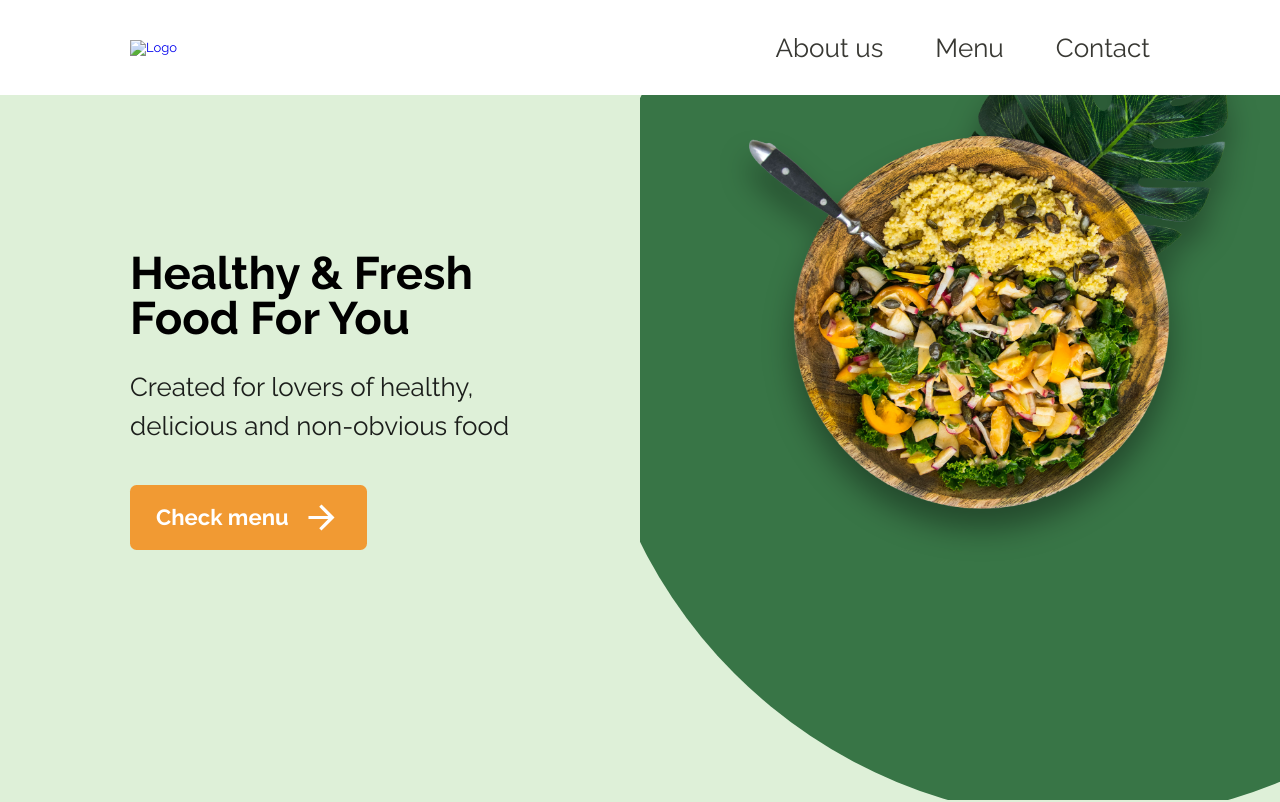
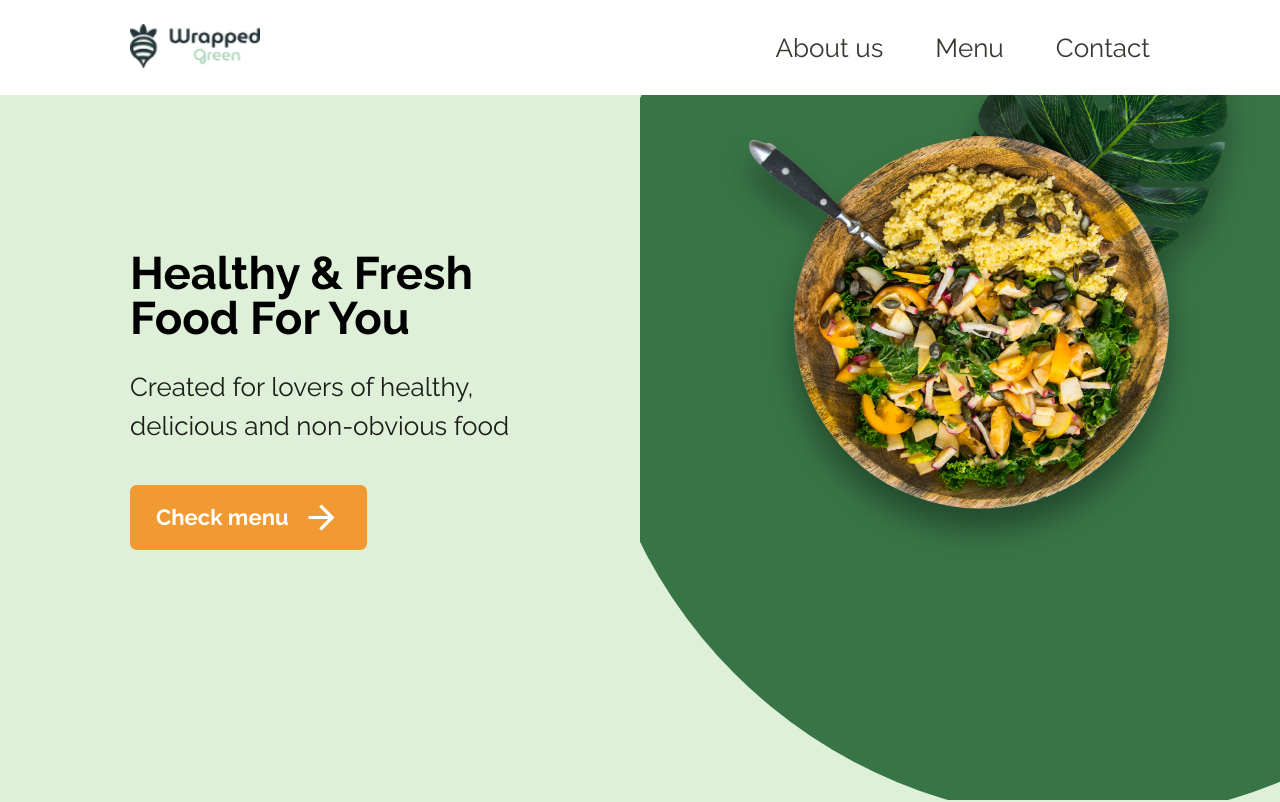
Before and after one commit to ahmadullahnikzad/landing-page, a plain HTML site: page index.html in a window 1280 px wide. Shown: the top 802 px of the page. Drawn offline with Linux system fonts and the light colour scheme.

Commit message:
Update index.html

```diff
--- a/index.html
+++ b/index.html
@@ -10,7 +10,7 @@
 <body>
     <div class="navbar">
         <div class="container">
-            <a href="#" class="logo"><img src="/assets/wrapped_green_logo.png" alt="Logo"></a>
+            <a href="#" class="logo"><img src="wrapped_green_logo.png" alt="Logo"></a>
             <span data-title='Open menu' class="mobile-menu" id='mobile-cta'>
                 <svg>
                     <use xlink:href="#icon-menu"></use>
```
